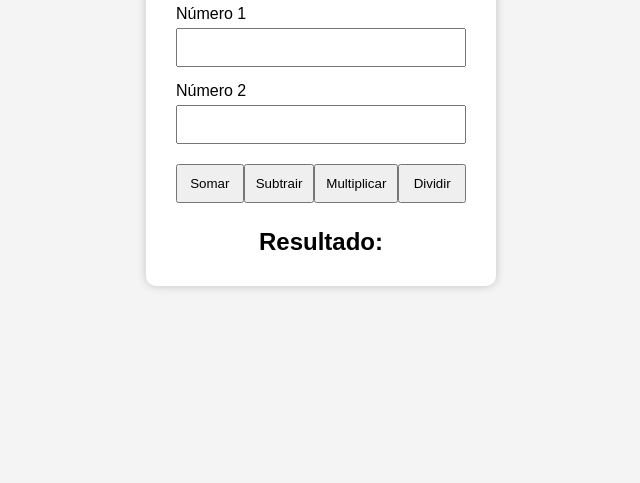
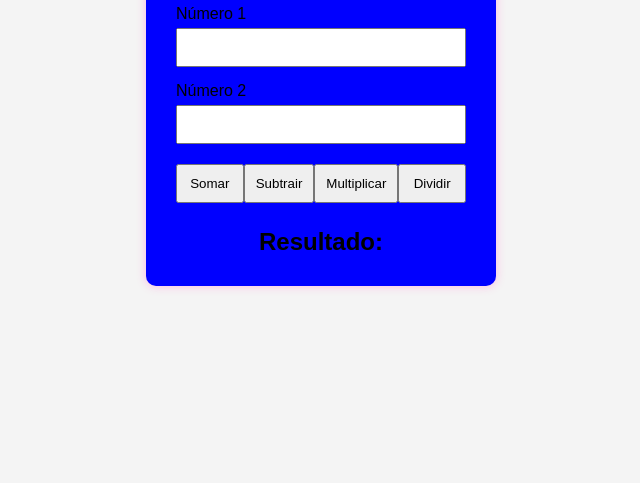
Before and after one commit to lilly1811/Calculadora-Multifuncional, a plain HTML site: page index.html in a window 1280 px wide. Shown: the part 317-800 px from the top of the page, without its empty margins (319-959 px from the left). Drawn offline with Linux system fonts and the light colour scheme.

Commit message:
estilo alterado por colaboração remota

```diff
--- a/style.css
+++ b/style.css
@@ -20,14 +20,14 @@ body{
 
 .calculadora{
 
-    background:white;
+    background:blue;
     padding:30px;
 
     width:350px;
 
     border-radius:10px;
 
-    box-shadow:0px 0px 10px rgba(0,0,0,.2);
+    box-shadow:0px 0px 10px rgba(255, 169, 223, 0.813);
 
 }
 
```
